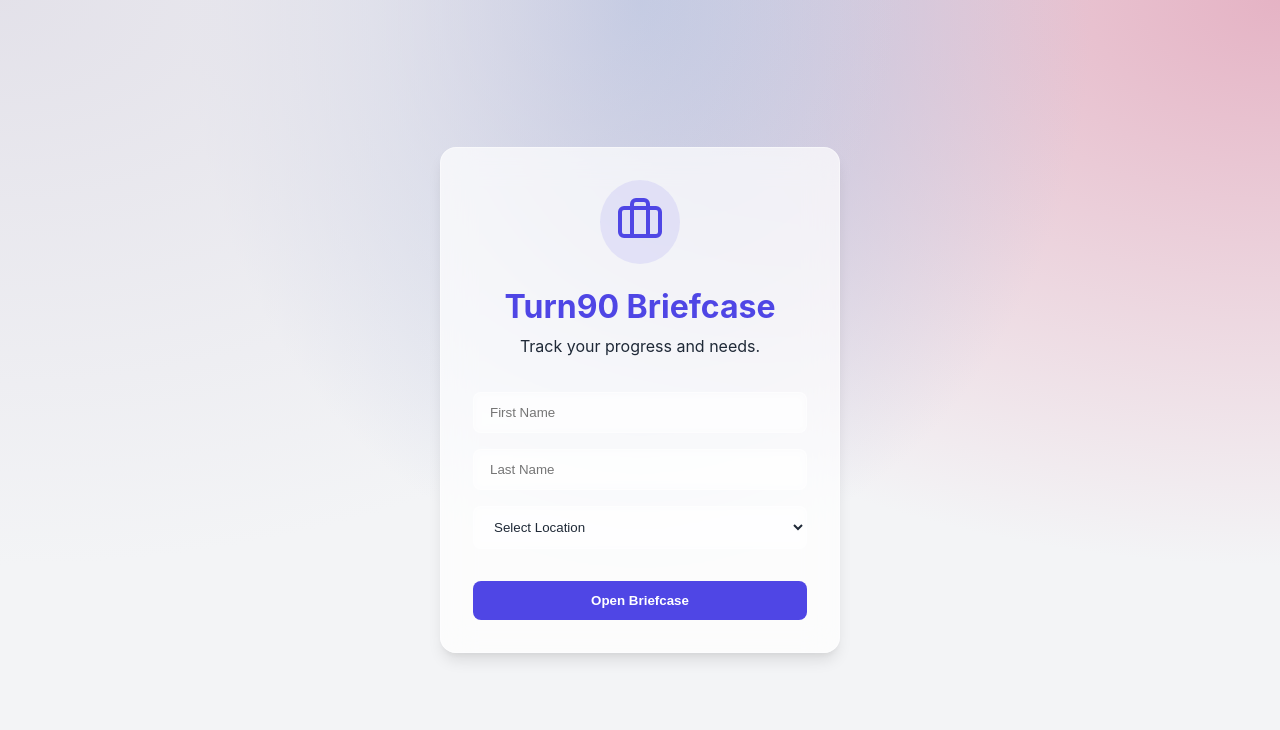
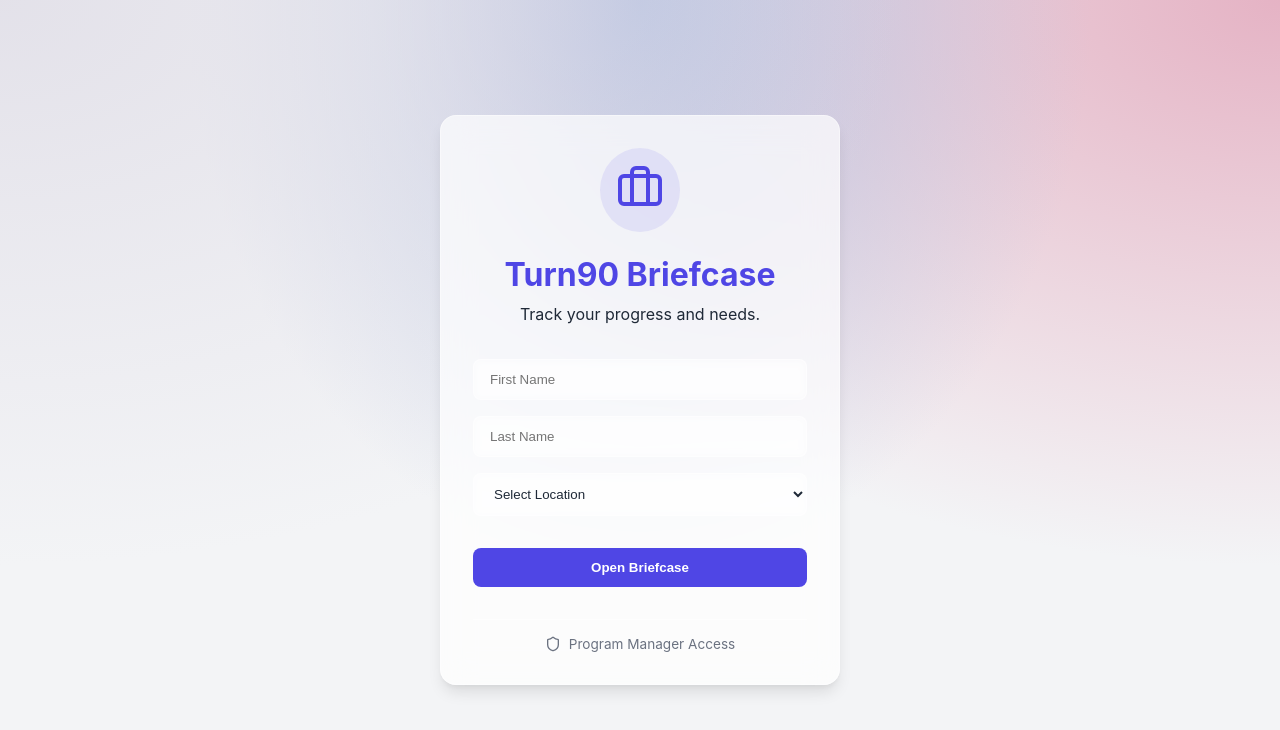
Before and after one commit to justinstarrclikevans-creator/briefcase, a React (Vite) app: page / in a window 1280 px wide. Shown: the top 730 px of the page. Built offline with nearby package versions, Linux system fonts and the light colour scheme; no server answers; the database is empty.

Commit message:
Move Admin Access to login screen

```diff
--- a/src/App.jsx
+++ b/src/App.jsx
@@ -18,6 +18,7 @@ const App = () => {
       <BrowserRouter>
         <Routes>
           <Route path="/" element={<Login />} />
+          <Route path="/admin" element={<Admin />} />
           <Route element={<Layout />}>
             <Route path="/dashboard" element={<Dashboard />} />
             <Route path="/core-stability" element={<CoreStability />} />
@@ -26,7 +27,6 @@ const App = () => {
             <Route path="/financial" element={<Financial />} />
             <Route path="/career-planning" element={<CareerPlanning />} />
             <Route path="/training" element={<Training />} />
-            <Route path="/admin" element={<Admin />} />
           </Route>
           <Route path="*" element={<Navigate to="/" replace />} />
         </Routes>
--- a/src/components/Sidebar.jsx
+++ b/src/components/Sidebar.jsx
@@ -24,8 +24,7 @@ const Sidebar = () => {
     { to: '/health-wellness', icon: <HeartPulse size={20} />, label: 'Health & Wellness' },
     { to: '/financial', icon: <DollarSign size={20} />, label: 'Financial' },
     { to: '/training', icon: <Wrench size={20} />, label: 'Training Modules' },
-    { to: '/career-planning', icon: <Map size={20} />, label: 'Career Planning' },
-    { to: '/admin', icon: <FileText size={20} />, label: 'Admin Reports' },
+    { to: '/career-planning', icon: <Map size={20} />, label: 'Career Planning' }
   ];
 
   return (
--- a/src/pages/Admin.jsx
+++ b/src/pages/Admin.jsx
@@ -1,6 +1,7 @@
 import React, { useState } from 'react';
 import { useAppContext } from '../context/AppContext';
-import { Lock, Trash2, MapPin } from 'lucide-react';
+import { Lock, Trash2, MapPin, ArrowLeft } from 'lucide-react';
+import { Link } from 'react-router-dom';
 
 const Admin = () => {
   const { participants, removeParticipant } = useAppContext();
@@ -39,6 +40,12 @@ const Admin = () => {
             {error && <p style={{ color: 'var(--danger)', fontSize: '0.85rem', margin: 0 }}>{error}</p>}
             <button type="submit" className="btn-primary">View Report</button>
           </form>
+
+          <div style={{ marginTop: '1.5rem' }}>
+            <Link to="/" style={{ display: 'flex', alignItems: 'center', justifyContent: 'center', gap: '0.5rem', color: 'var(--text-muted)', textDecoration: 'none', fontSize: '0.9rem' }}>
+              <ArrowLeft size={16} /> Back to Participant Login
+            </Link>
+          </div>
         </div>
       </div>
     );
--- a/src/pages/Login.jsx
+++ b/src/pages/Login.jsx
@@ -1,7 +1,7 @@
 import React, { useState } from 'react';
-import { useNavigate } from 'react-router-dom';
+import { useNavigate, Link } from 'react-router-dom';
 import { useAppContext } from '../context/AppContext';
-import { Briefcase } from 'lucide-react';
+import { Briefcase, Shield } from 'lucide-react';
 
 const Login = () => {
   const [firstName, setFirstName] = useState('');
@@ -86,6 +86,12 @@ const Login = () => {
             {isLoading ? 'Loading...' : 'Open Briefcase'}
           </button>
         </form>
+
+        <div style={{ marginTop: '2rem', paddingTop: '1rem', borderTop: '1px solid var(--border-color)', display: 'flex', justifyContent: 'center' }}>
+          <Link to="/admin" style={{ display: 'flex', alignItems: 'center', gap: '0.5rem', color: 'var(--text-muted)', textDecoration: 'none', fontSize: '0.85rem' }}>
+            <Shield size={16} /> Program Manager Access
+          </Link>
+        </div>
       </div>
     </div>
   );
```
